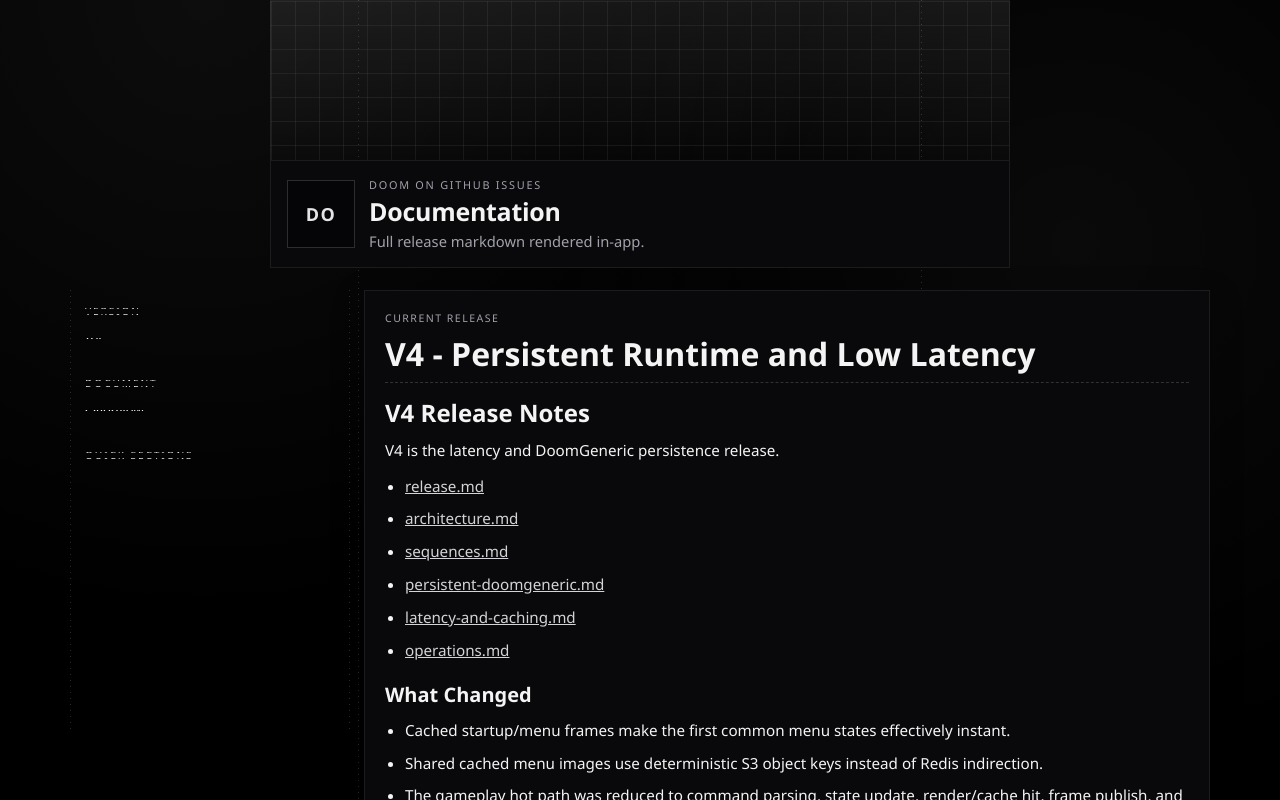
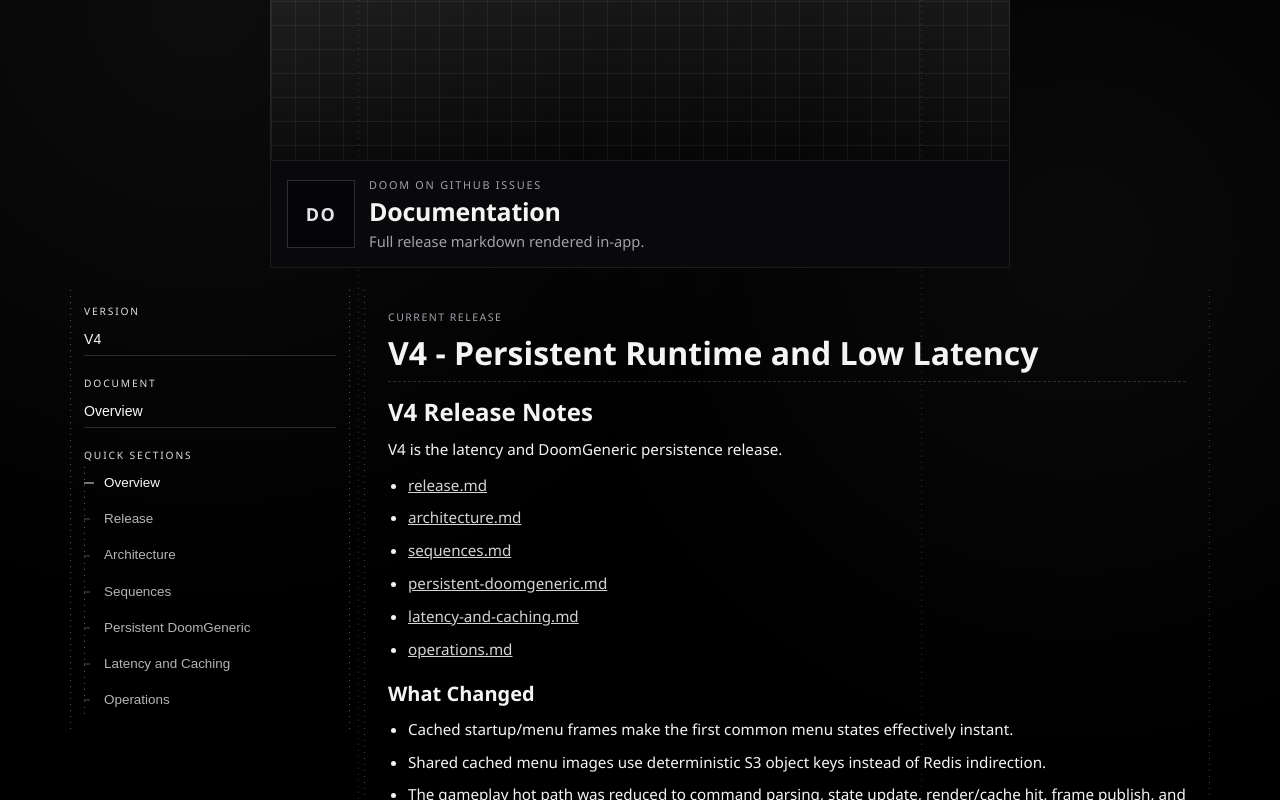
Before and after one commit to FirePheonix/doom-on-github-issues, a React (Vite) app in the folder documentation/: page / in a window 1280 px wide. Shown: the top 800 px of the page. Built offline with nearby package versions, Linux system fonts and the light colour scheme.

Commit message:
docs: remove separate content box and use dotted rail layout

```diff
--- a/documentation/src/styles.css
+++ b/documentation/src/styles.css
@@ -143,12 +143,35 @@ body {
 }
 
 .sidebar__inner {
-  border-left: 1px solid var(--line);
-  border-right: 1px solid var(--line);
-  mask-image: repeating-linear-gradient(to bottom, black 0, black 1px, transparent 1px, transparent 6px);
+  position: relative;
   background: transparent;
   padding: 14px;
   color: #fafafa;
+}
+
+.sidebar__inner::before,
+.sidebar__inner::after {
+  content: "";
+  position: absolute;
+  top: 0;
+  bottom: 0;
+  width: 1px;
+  background-image: repeating-linear-gradient(
+    to bottom,
+    rgba(255, 255, 255, 0.35) 0,
+    rgba(255, 255, 255, 0.35) 1px,
+    transparent 1px,
+    transparent 6px
+  );
+  pointer-events: none;
+}
+
+.sidebar__inner::before {
+  left: 0;
+}
+
+.sidebar__inner::after {
+  right: 0;
 }
 
 .sidebar__label {
@@ -183,11 +206,26 @@ body {
 }
 
 .sidebar__nav {
+  position: relative;
   display: grid;
   gap: 4px;
-  border-left: 1px solid var(--line);
   padding-left: 10px;
-  mask-image: repeating-linear-gradient(to bottom, black 0, black 1px, transparent 1px, transparent 6px);
+}
+
+.sidebar__nav::before {
+  content: "";
+  position: absolute;
+  left: 0;
+  top: 0;
+  bottom: 0;
+  width: 1px;
+  background-image: repeating-linear-gradient(
+    to bottom,
+    rgba(255, 255, 255, 0.35) 0,
+    rgba(255, 255, 255, 0.35) 1px,
+    transparent 1px,
+    transparent 6px
+  );
 }
 
 .week-link {
@@ -245,10 +283,39 @@ body {
 }
 
 .article__card {
-  border: 1px solid var(--line-soft);
-  background: var(--panel-strong);
-  padding: 20px;
-  box-shadow: 0 10px 28px rgba(0, 0, 0, 0.34);
+  border: 0;
+  background: transparent;
+  padding: 20px 24px;
+  box-shadow: none;
+}
+
+.article {
+  position: relative;
+}
+
+.article::before,
+.article::after {
+  content: "";
+  position: absolute;
+  top: 0;
+  bottom: 0;
+  width: 1px;
+  background-image: repeating-linear-gradient(
+    to bottom,
+    rgba(255, 255, 255, 0.26) 0,
+    rgba(255, 255, 255, 0.26) 1px,
+    transparent 1px,
+    transparent 6px
+  );
+  pointer-events: none;
+}
+
+.article::before {
+  left: 0;
+}
+
+.article::after {
+  right: 0;
 }
 
 .article__date {
```
